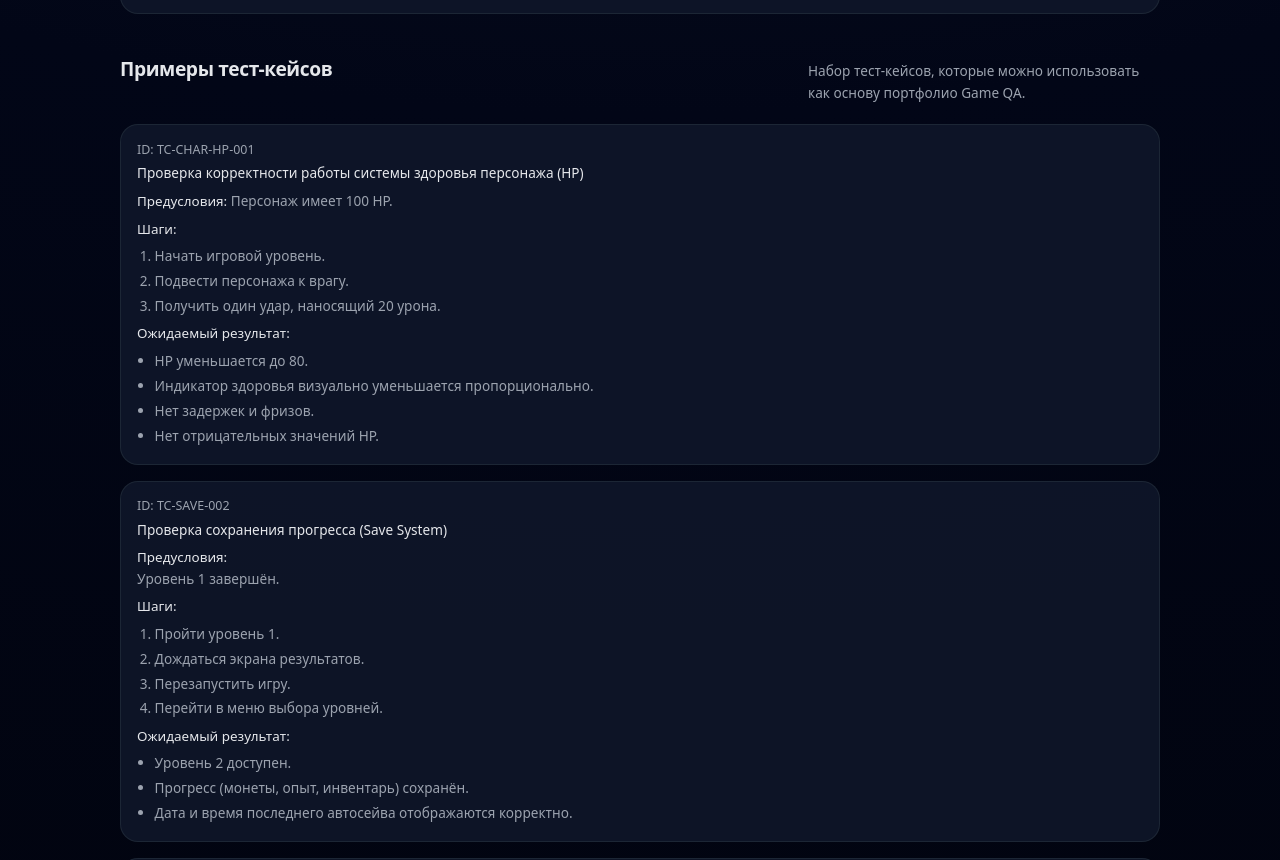
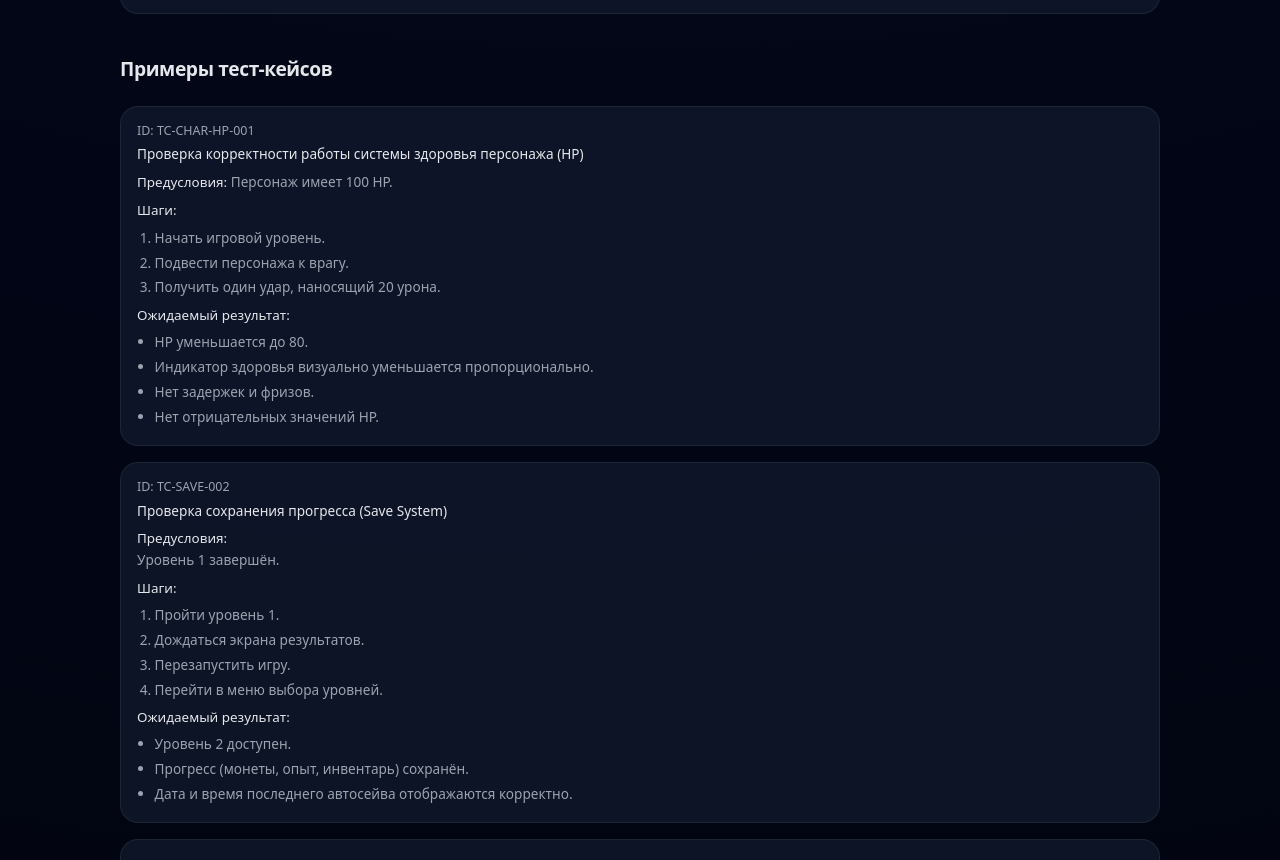
Before and after one commit to Nutamy/gameqa.github.io, a plain HTML site: page index.html in a window 1280 px wide. Shown: the part 2328-3188 px from the top of the page. Drawn offline with Linux system fonts and the light colour scheme.

Commit message:
Update index.html
clear

```diff
--- a/index.html
+++ b/index.html
@@ -1044,9 +1044,6 @@
         <section id="testcases">
           <div class="section-header">
             <h2 class="section-title">Примеры тест-кейсов</h2>
-            <p class="section-subtitle">
-              Набор тест-кейсов, которые можно использовать как основу портфолио Game&nbsp;QA.
-            </p>
           </div>
           <div class="testcases">
             <!-- 1 -->
```
